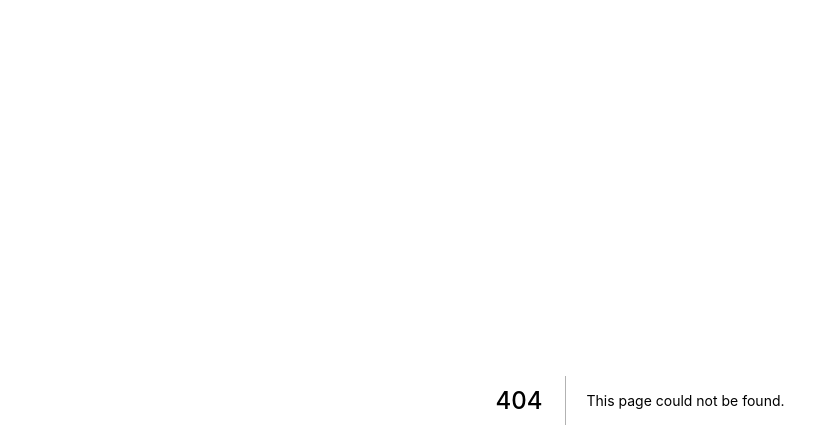
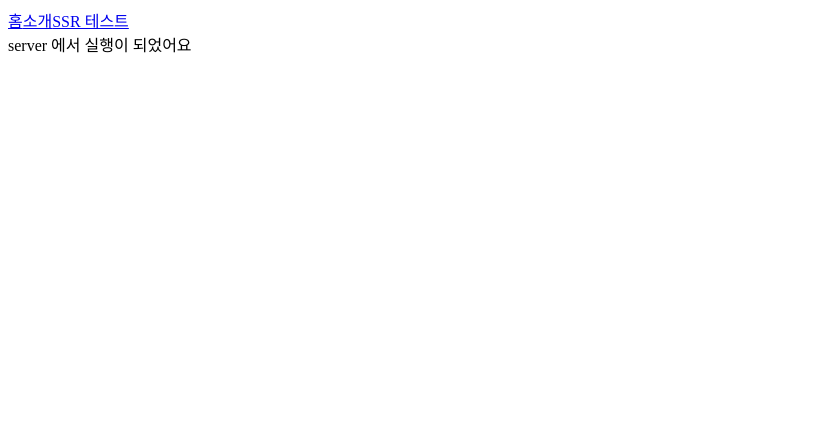
Before and after one commit to seankim84/Bethel, a Next.js app: page /ssr-test in a window 1280 px wide. Before the commit this address had no page. Shown: the top 448 px of the page, without its empty margins (0-839 px from the left). Built offline with nearby package versions, Linux system fonts and the light colour scheme.

Commit message:
Testing the SSR

```diff
--- a/components/header.js
+++ b/components/header.js
@@ -3,10 +3,11 @@ import Link from 'next/link';
 const Header = () => {
     return (
         <div>
-            <Link href={"/"}>홈</Link>
-            <Link href={"/about"}>어바웃</Link>
+            <Link href="/"><a>홈</a></Link>
+            <Link href="/about"><a>소개</a></Link>
+            <Link href="/ssr-test"><a>SSR 테스트</a></Link>
         </div>
-    )
-}
+    );
+};
 
 export default Header;
--- a/pages/index.js
+++ b/pages/index.js
@@ -1,5 +1,6 @@
 import Link from 'next/link';
 import Layout from '../components/Layout';
+import Header from '../components/header';
 
 
 const index = () => (
--- /dev/null
+++ b/pages/ssr-test.js
@@ -0,0 +1,18 @@
+import Layout from '../components/Layout';
+
+class SSRTest extends React.Component {
+    static async getInitialProps ({req}) {
+        return req
+        ? { from: 'server' }
+        : { from: 'client' }
+    }
+    render(){
+        return(
+            <Layout>
+                {this.props.from} 에서 실행이 되었어요
+            </Layout>
+        )
+    }
+}
+
+export default SSRTest;
```
Also changed, not shown: pages/search.js (added, +12 -0 lines).
